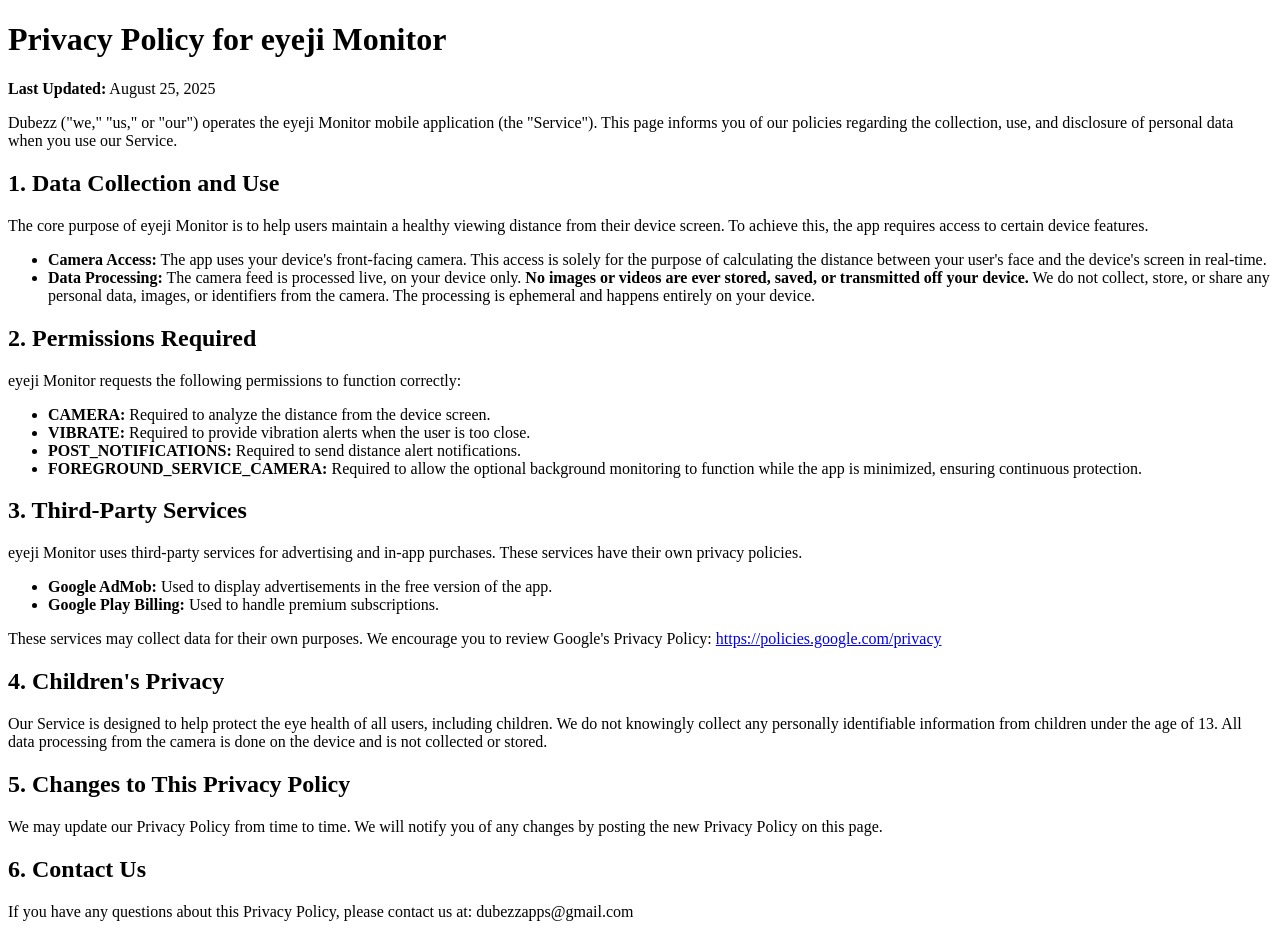
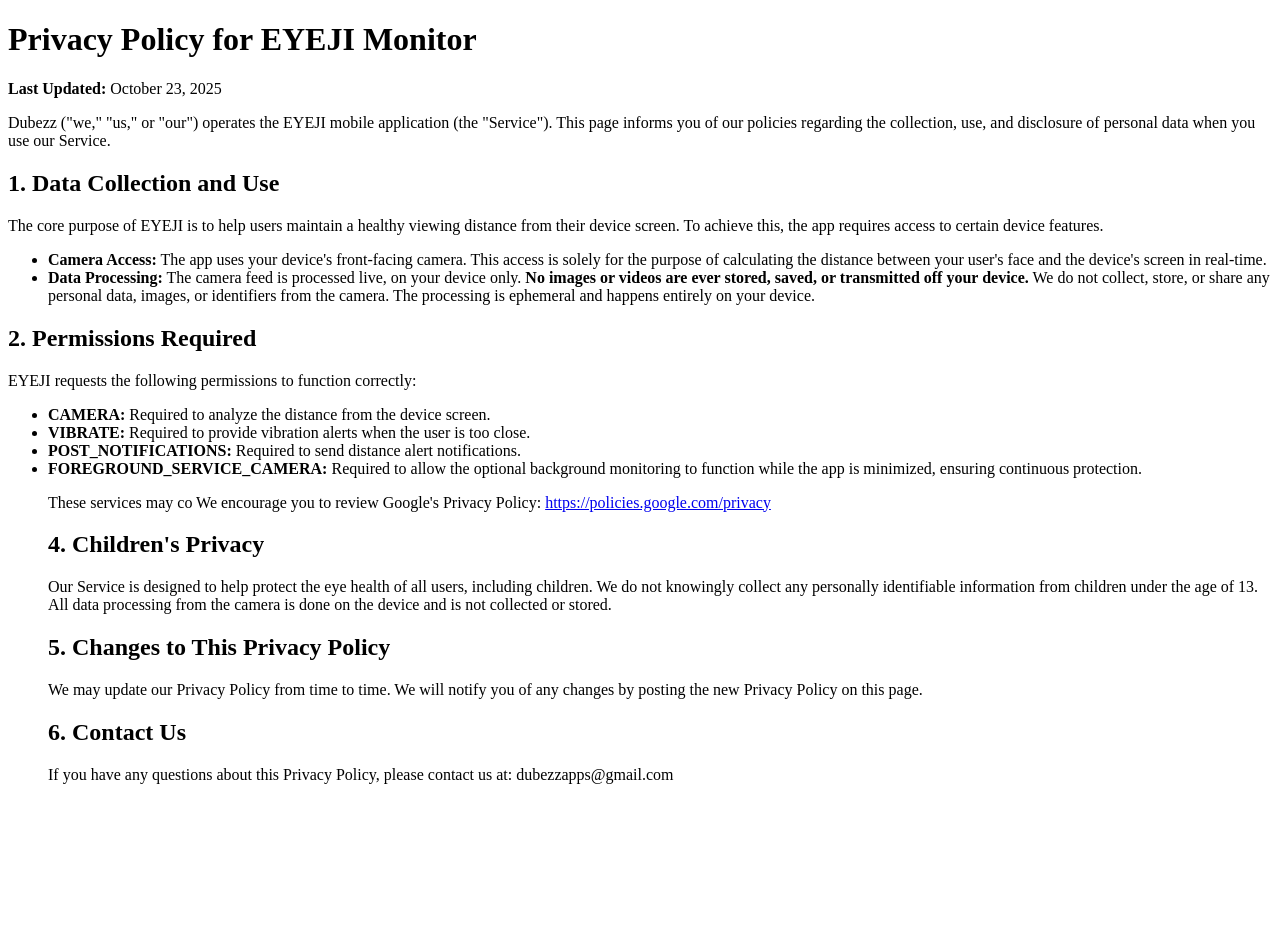
Before and after one commit to dubezzapps/eyeji---privacy, a plain HTML site: page index.html in a window 1280 px wide. After the commit the page ends 800 px from the top, so only its background shows below. Drawn offline with Linux system fonts and the light colour scheme.

Commit message:
Update index.html

```diff
--- a/index.html
+++ b/index.html
@@ -1,38 +1,31 @@
 <!DOCTYPE html>
 <html>
 <head>
-<title>Privacy Policy for eyeji Monitor</title>
+<title>Privacy Policy for EYEJI</title>
 </head>
 <body>
 
-<h1>Privacy Policy for eyeji Monitor</h1>
-<p><strong>Last Updated:</strong> August 25, 2025</p>
+<h1>Privacy Policy for EYEJI Monitor</h1>
+<p><strong>Last Updated:</strong> October 23, 2025</p>
 
-<p>Dubezz ("we," "us," or "our") operates the eyeji Monitor mobile application (the "Service"). This page informs you of our policies regarding the collection, use, and disclosure of personal data when you use our Service.</p>
+<p>Dubezz ("we," "us," or "our") operates the EYEJI mobile application (the "Service"). This page informs you of our policies regarding the collection, use, and disclosure of personal data when you use our Service.</p>
 
 <h2>1. Data Collection and Use</h2>
-<p>The core purpose of eyeji Monitor is to help users maintain a healthy viewing distance from their device screen. To achieve this, the app requires access to certain device features.</p>
+<p>The core purpose of EYEJI is to help users maintain a healthy viewing distance from their device screen. To achieve this, the app requires access to certain device features.</p>
 <ul>
     <li><strong>Camera Access:</strong> The app uses your device's front-facing camera. This access is solely for the purpose of calculating the distance between your user's face and the device's screen in real-time.</li>
     <li><strong>Data Processing:</strong> The camera feed is processed live, on your device only. <strong>No images or videos are ever stored, saved, or transmitted off your device.</strong> We do not collect, store, or share any personal data, images, or identifiers from the camera. The processing is ephemeral and happens entirely on your device.</li>
 </ul>
 
 <h2>2. Permissions Required</h2>
-<p>eyeji Monitor requests the following permissions to function correctly:</p>
+<p>EYEJI requests the following permissions to function correctly:</p>
 <ul>
     <li><strong>CAMERA:</strong> Required to analyze the distance from the device screen.</li>
     <li><strong>VIBRATE:</strong> Required to provide vibration alerts when the user is too close.</li>
     <li><strong>POST_NOTIFICATIONS:</strong> Required to send distance alert notifications.</li>
     <li><strong>FOREGROUND_SERVICE_CAMERA:</strong> Required to allow the optional background monitoring to function while the app is minimized, ensuring continuous protection.</li>
-</ul>
 
-<h2>3. Third-Party Services</h2>
-<p>eyeji Monitor uses third-party services for advertising and in-app purchases. These services have their own privacy policies.</p>
-<ul>
-    <li><strong>Google AdMob:</strong> Used to display advertisements in the free version of the app.</li>
-    <li><strong>Google Play Billing:</strong> Used to handle premium subscriptions.</li>
-</ul>
-<p>These services may collect data for their own purposes. We encourage you to review Google's Privacy Policy: <a href="https://policies.google.com/privacy">https://policies.google.com/privacy</a></p>
+<p>These services may co We encourage you to review Google's Privacy Policy: <a href="https://policies.google.com/privacy">https://policies.google.com/privacy</a></p>
 
 <h2>4. Children's Privacy</h2>
 <p>Our Service is designed to help protect the eye health of all users, including children. We do not knowingly collect any personally identifiable information from children under the age of 13. All data processing from the camera is done on the device and is not collected or stored.</p>
```
